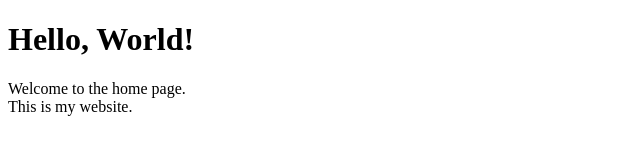
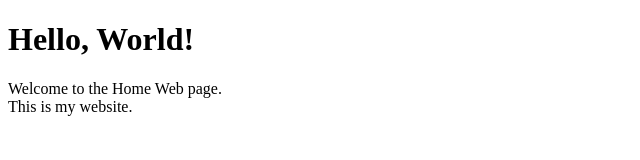
Before and after one commit to pranaybhargav23/git-Assignment, a plain HTML site: page index.html in a window 1280 px wide. Shown: the full height of the page, 0-640 px from the left. Drawn offline with Linux system fonts and the light colour scheme.

Commit message:
Update index.html with welcome text

```diff
--- a/index.html
+++ b/index.html
@@ -9,7 +9,7 @@
 
 
     <h1>Hello, World!</h1>
-    <p>Welcome to the home page.
+    <p>Welcome to the Home Web page.
         <br/>
         This is my website.
     </p>
```
